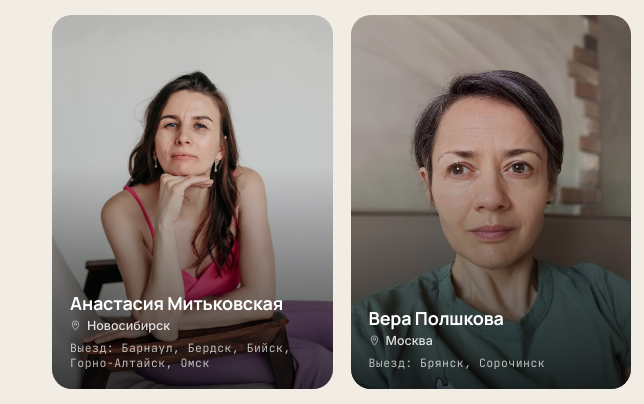
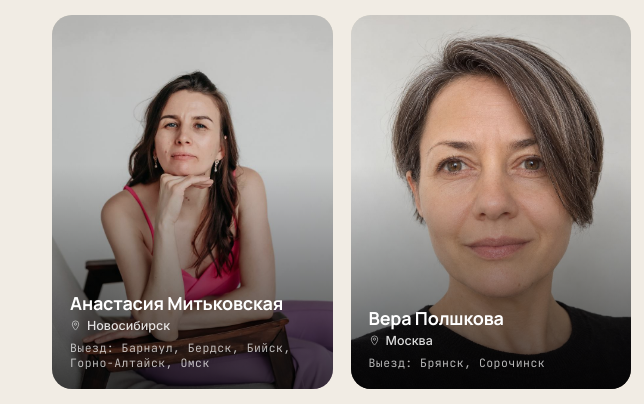
Before and after one commit to alexeymamaev/abm, a plain HTML site: page index.html in a window 1280 px wide. Shown: the part 2514-2918 px from the top of the page, 0-644 px from the left. Drawn offline with Linux system fonts and the light colour scheme; grey boxes are pictures that could not be loaded.

Commit message:
Вера Полшкова: обновлено фото и мобильное кадрирование
Co-Authored-By: Codex <noreply@openai.com>

```diff
--- a/index.html
+++ b/index.html
@@ -439,7 +439,7 @@
         <div class="away">Выезд: Барнаул, Бердск, Бийск, Горно-Алтайск, Омск</div>
       </article>
       <article class="pcard" data-id="polshkova-vera">
-        <div class="ph" style="background-image:url(images/practitioner-photos/polshkova-vera.jpg)"></div>
+        <div class="ph" style="background-image:url(images/practitioner-photos/polshkova-vera-2026-11-16.jpg)"></div>
         <div class="name">Вера Полшкова</div>
         <div class="city"><svg width="11" height="11" viewBox="0 0 24 24" fill="none"><path d="M12 22s7-7 7-13a7 7 0 1 0-14 0c0 6 7 13 7 13Z" stroke="currentColor" stroke-width="1.6"/><circle cx="12" cy="9" r="2.5" stroke="currentColor" stroke-width="1.6"/></svg>Москва</div>
         <div class="away">Выезд: Брянск, Сорочинск</div>
@@ -692,7 +692,7 @@ let PRACTS = {};
       photoImg.src = 'images/practitioner-photos/' + p.photo;
       photoImg.alt = p.name;
       photoImg.style.display = '';
-      photoImg.style.objectPosition = (id === 'melkumov-grigory') ? 'center top' : '';
+      photoImg.style.objectPosition = (id === 'melkumov-grigory' || id === 'polshkova-vera') ? 'center top' : '';
       if(stripes) stripes.style.display = 'none';
     } else {
       if(stripes) stripes.style.display = '';
--- a/practitioners.json
+++ b/practitioners.json
@@ -88,7 +88,7 @@
     "travel": "Да",
     "travel_cities": "Брянск, Сорочинск, при наличии организатора готова выезжать области Центрального, Северо-Западного и Приволжского федеральных округов, в Ставропольский край",
     "bio": "Уроки со мной – это бережно, качественно и неравнодушно.",
-    "photo": "polshkova-vera.jpg"
+    "photo": "polshkova-vera-2026-11-16.jpg"
   },
   "boldyreva-ekaterina": {
     "name": "Екатерина Болдырева",
```
Also changed, not shown: images/practitioner-photos/polshkova-vera-2026-11-16.jpg (added).
